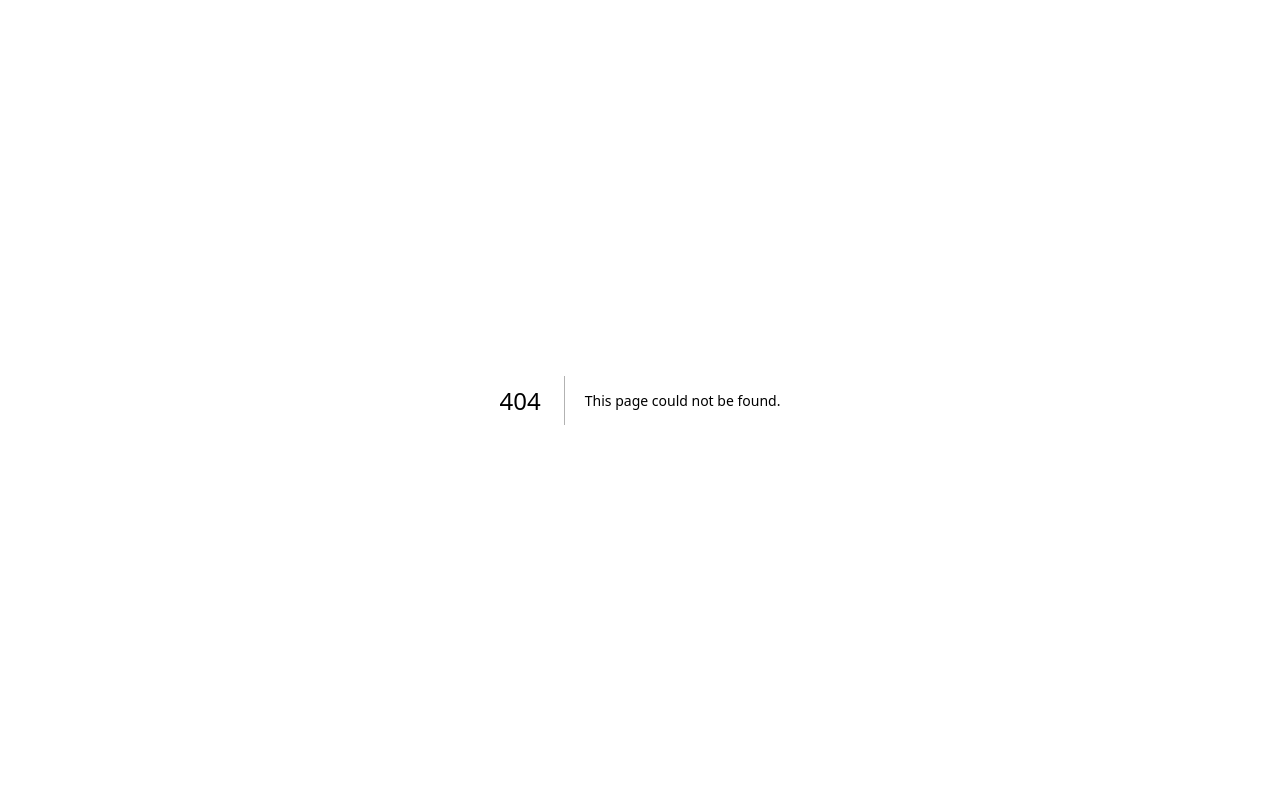
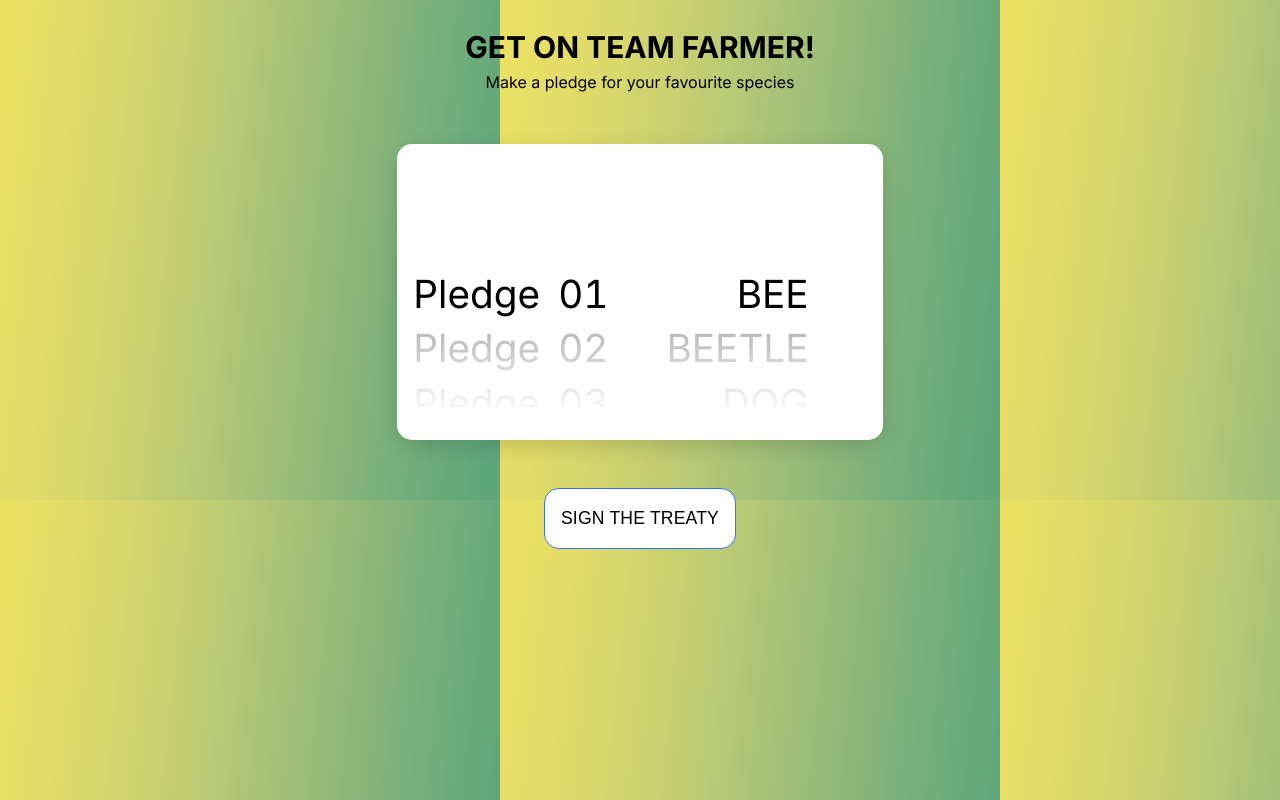
Before and after one commit to rohitvishin/Rothamsted, a Next.js app: page /contact in a window 1280 px wide. Before the commit this address had no page. Built offline with nearby package versions, Linux system fonts and the light colour scheme.

Commit message:
farmer team form

```diff
--- /dev/null
+++ b/app/contact/page.tsx
@@ -0,0 +1,50 @@
+"use client";
+import React, { useEffect, useState } from "react";
+import { speciesList } from "../constant/species";
+const iOSStyleSelect = () => {
+    const [species, setspecies] = useState<any | null>(null);
+    useEffect(() => {
+      setspecies(speciesList.data);
+    }, [])
+
+  return (
+    <div style={{
+        backgroundImage: 'url("rothamsted/gradient.png")',
+        height: "100vh",
+        display: "flex",
+        flexDirection: "column",
+        alignItems: "center",
+        padding:25
+      }}>
+        <p style={{fontSize:'30px',fontWeight:'bold'}}>GET ON TEAM FARMER!</p>
+        <p>Make a pledge for your favourite species</p>
+      <div className="picker" style={{marginTop:50}}>
+        <div className="picker-window"></div>
+        <ul className="picker-day">
+          <li>Pledge 01</li>
+          <li>Pledge 02</li>
+          <li>Pledge 03</li>
+          <li>Pledge 04</li>
+          <li>Pledge 05</li>
+          <li>Pledge 06</li>
+          <li>Pledge 07</li>
+        </ul>
+        <ul className="picker-day">
+          {
+            species &&
+            species.map((obj:any)=>{
+                return (
+                    <li>{obj.name}</li>
+                )
+            })
+          }
+        </ul>
+      </div>
+      <div className="button-container">
+        <button>SIGN THE TREATY</button>
+      </div>
+    </div>
+  );
+};
+
+export default iOSStyleSelect;
--- a/app/form/page.tsx
+++ b/app/form/page.tsx
@@ -63,6 +63,7 @@ export default function Form() {
           HEAR FROM THE ALTERNATIVE FUTURE
         </p>
         <p
+        onClick={()=>window.location.href='/species'}
           style={{
             backgroundImage: `url("rothamsted/gradient.png")`,
             borderRadius: "10px",
@@ -73,6 +74,7 @@ export default function Form() {
           CONNECT WITH ANOTHER SPECIES
         </p>
         <p
+        onClick={()=>window.location.href='/contact'}
           style={{
             backgroundImage: `url("rothamsted/gradient.png")`,
             marginTop: "20px",
--- a/app/globals.css
+++ b/app/globals.css
@@ -36,5 +36,109 @@
   margin-right: 10px; /* Optional: Add some space between the image and the text */
 }
 
+.picker-window {
+  position: absolute;
+  /* border-top: 1px solid #d4d9d9;
+  border-bottom: 1px solid #d4d9d9; */
+  height: 1.4em;
+  left: 0;
+  top: 50%;
+  transform: translateY(-65%);
+  width: 100%;
+  pointer-events: none;
+}
 
+.triangle {
+  content: "";
+  background: white;
+  height: 20px;
+  width: 20px;
+  position: absolute;
+  display: block;
+  bottom: -40px;
+  left: 50%;
+  transform: translateX(-50%) rotate(45deg);
+}
+
+.picker {
+  display: inline-grid;
+  box-shadow: 0 0.5vw 2vw -5px rgba(0, 0, 0, 0.2);
+  border-radius: 15px;
+  position: relative;
+  border-top: 2rem solid white;
+  border-bottom: 2rem solid white;
+  padding-left: 1rem;
+  padding-right: 1rem;
+  background: white;
+  grid-template-columns: repeat(4, fit-content(500px));
+  font-size: calc(0.5rem + 2.4vw);
+  position: relative;
+  font-feature-settings: "tnum";
+  font-weight: 400;
+}
+.picker:before, .picker:after {
+  content: "";
+  position: absolute;
+  width: 100%;
+  height: 2.2em;
+  pointer-events: none;
+}
+.picker:before {
+  top: -0.2em;
+  background: linear-gradient(white, rgba(255, 255, 255, 0.7));
+}
+.picker:after {
+  bottom: -0.2em;
+  height: 2.4em;
+  background: linear-gradient(rgba(255, 255, 255, 0.7), white);
+}
+.picker ul {
+  -ms-overflow-style: none;
+  max-height: 4em;
+  overflow-y: scroll;
+  margin-right: 1em;
+  -ms-scroll-snap-type: y mandatory;
+      scroll-snap-type: y mandatory;
+  padding-bottom: 3em;
+  padding-top: 3em;
+}
+.picker ul::-webkit-scrollbar {
+  display: none;
+}
+.picker li {
+  scroll-snap-align: center;
+  height: 1.4em;
+  text-align: right;
+  word-spacing: 0.2em;
+}
+
+.picker-day {
+  padding-right: 0.5em;
+}
+.picker-day span {
+  padding-left: 0.56em;
+}
+
+.button-container {
+  text-align: center;
+  padding-top: 3rem;
+  width: 100%;
+}
+
+button {
+  display: inline-block;
+  -webkit-appearance: none;
+     -moz-appearance: none;
+          appearance: none;
+  border: 1px solid #3676e8;
+  background: #fff;
+  color: #000;
+  border-radius: 15px;
+  font-weight: 500;
+  padding: 1rem;
+  font-size: 1.1rem;
+  font-family: "San Francisco Text", sans-serif;
+  cursor: pointer;
+  letter-spacing: 0.01em;
+}
 /* Landing.module.css */
```
